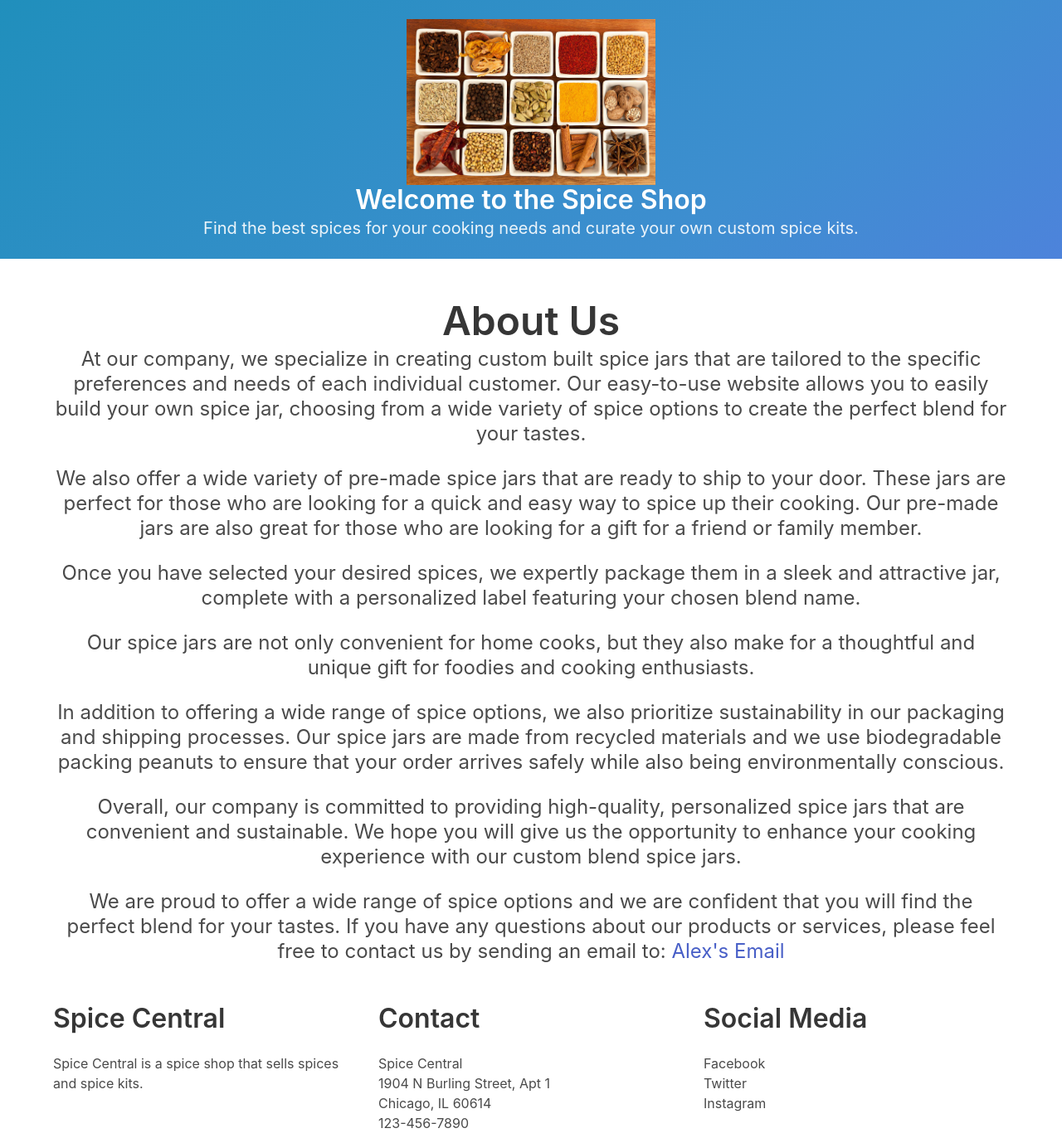
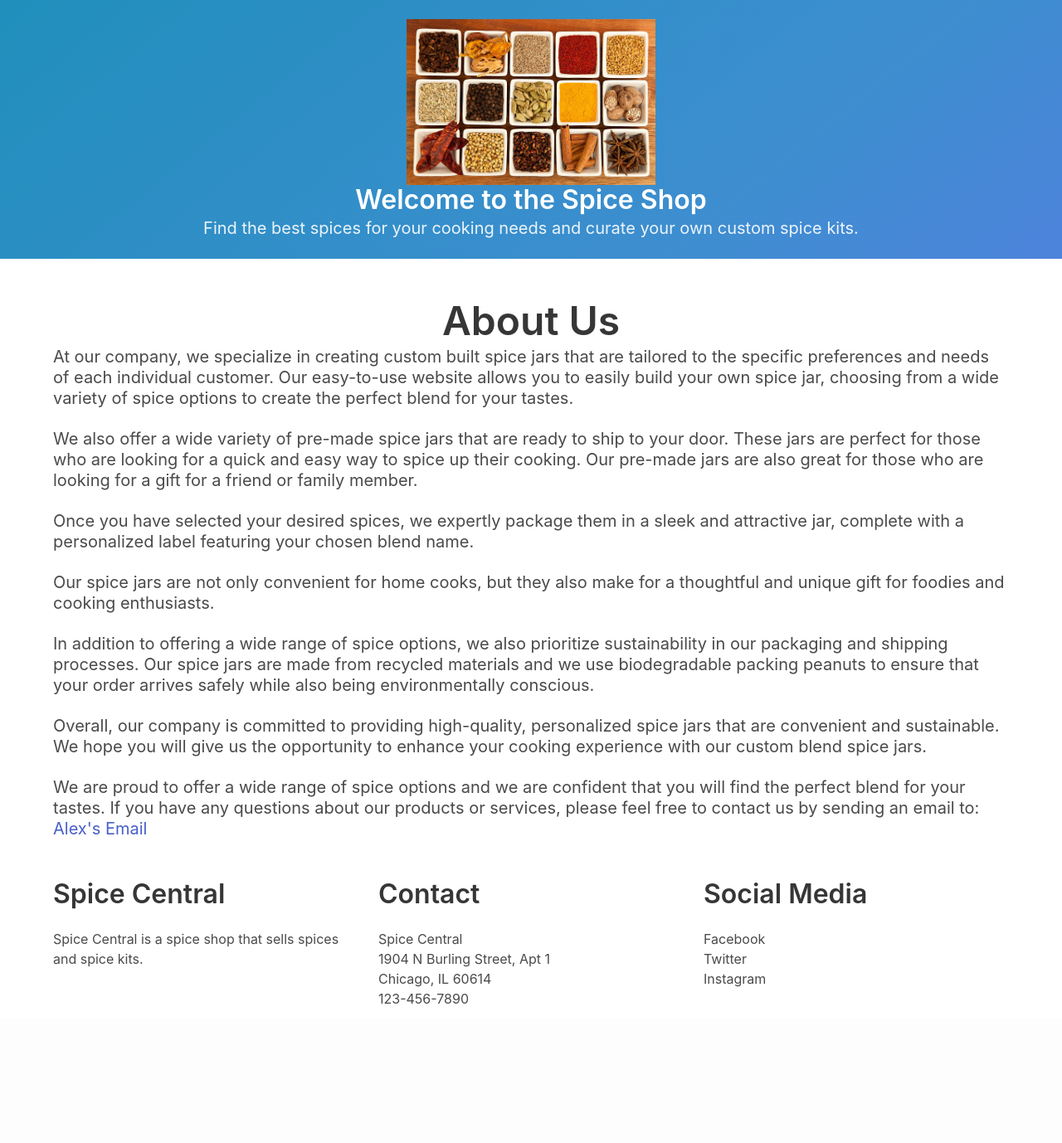
Before and after one commit to afitzer/Spice-Central, a Django app: page /spices/about/ in a window 1280 px wide. Shown: the part 107-1485 px from the top of the page at 83% size. After the commit the page ends 1317 px from the top, so only its background shows below. Run offline with Django 4.2, Linux system fonts and the light colour scheme.

Commit message:
left aligned text in about template

```diff
--- a/spices/templates/spices/about.html
+++ b/spices/templates/spices/about.html
@@ -6,39 +6,40 @@
     <section class="section">
         <div class="container">
             <p class="title is-1 has-text-centered">About Us</p>
-            <p class="subtitle is-4 has-text-centered">
+            <p class="subtitle is-5 has-text-left">
                 At our company, we specialize in creating custom built spice jars that are tailored to the specific preferences and
                 needs of each individual customer. Our easy-to-use website allows you to easily build your own spice jar, choosing from
                 a wide variety of spice options to create the perfect blend for your tastes.
             </p>
-            <p class="subtitle is-4 has-text-centered">
+            <p class="subtitle is-5 has-text-left">
                 We also offer a wide variety of pre-made spice jars that are ready to ship to your door. These jars are perfect for
                 those who are looking for a quick and easy way to spice up their cooking. Our pre-made jars are also great for those
                 who are looking for a gift for a friend or family member.
             </p>
-            <p class="subtitle is-4 has-text-centered">
+            <p class="subtitle is-5 has-text-left">
                 Once you have selected your desired spices, we expertly package them in a sleek and attractive jar, complete with a
                 personalized label featuring your chosen blend name.
             </p>
-            <p class="subtitle is-4 has-text-centered">
+            <p class="subtitle is-5 has-text-left">
                 Our spice jars are not only convenient for home cooks, but they also make for a thoughtful and unique gift for foodies
                 and cooking enthusiasts.
             </p>
-            <p class="subtitle is-4 has-text-centered">
+            <p class="subtitle is-5 has-text-left">
                 In addition to offering a wide range of spice options, we also prioritize sustainability in our packaging and shipping
                 processes. Our spice jars are made from recycled materials and we use biodegradable packing peanuts to ensure that your
                 order arrives safely while also being environmentally conscious.
             </p>
-            <p class="subtitle is-4 has-text-centered">
+            <p class="subtitle is-5 has-text-left">
                 Overall, our company is committed to providing high-quality, personalized spice jars that are convenient and
                 sustainable. We hope you will give us the opportunity to enhance your cooking experience with our custom blend spice
                 jars.
             </p>
-            <p class="subtitle is-4 has-text-centered">
+            <p class="subtitle is-5 has-text-left">
                 We are proud to offer a wide range of spice options and we are confident that you will find the perfect blend for your
                 tastes. If you have any questions about our products or services, please feel free to contact us by sending an email to:
                 <a href="mailto:alex.fitzgerald35@gmail.com">Alex's Email</a>
             </p>
+            <!-- Create a new paragraph with the text left aligned -->
         </div>
     </section>
 {% endblock %}
```
